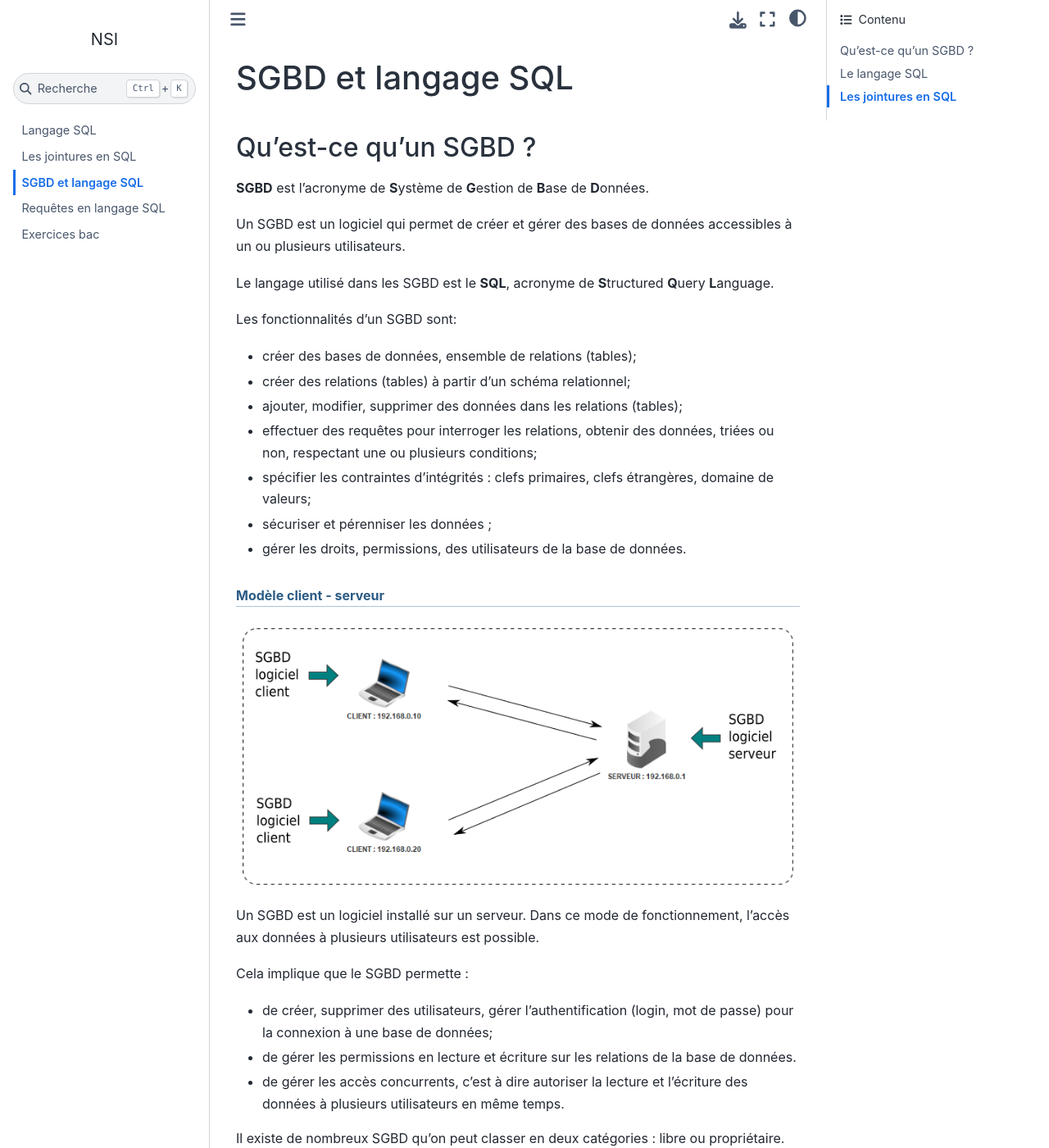
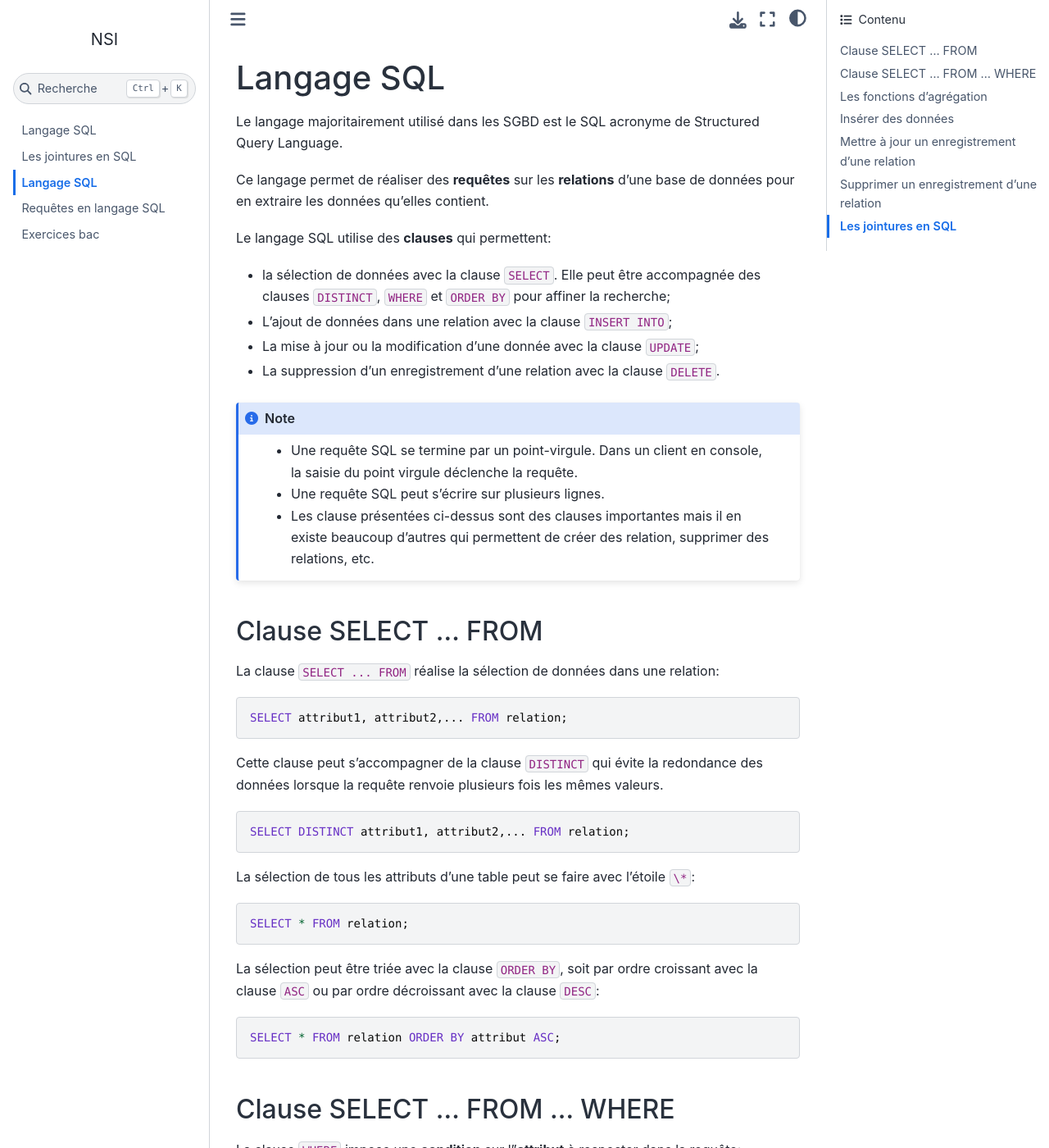
Before and after one commit to ychistel/tnsi_langage_sql, a Sphinx documentation site: the page built from source/content/cours.rst, in a window 1280 px wide and 1400 px high. Shown: the whole window at 82% size. Built offline with Sphinx 7.4.7 and the Sphinx Book theme 1.1.4, drawn with Linux system fonts in a browser that asks for light colours; some of the changed text lies outside the part shown.

Commit message:
mise à jour langage sql

```diff
--- a/source/content/cours.rst
+++ b/source/content/cours.rst
@@ -1,84 +1,13 @@
-.. TNSI
+Langage SQL
+===========
 
-.. toctree::
-   :maxdepth: 1
+Le langage majoritairement utilisé dans les SGBD est le SQL acronyme de Structured Query Language.
 
-SGBD et langage SQL
-===================
-
-Qu'est-ce qu'un SGBD ?
-----------------------
-
-
-**SGBD** est l'acronyme de **S**\ ystème de **G**\ estion de **B**\ ase de **D**\ onnées.
-
-Un SGBD est un logiciel qui permet de créer et gérer des bases de
-données accessibles à un ou plusieurs utilisateurs.
-
-Le langage utilisé dans les SGBD est le **SQL**, acronyme de
-**S**\ tructured **Q**\ uery **L**\ anguage.
-
-Les fonctionnalités d'un SGBD sont:
-
--  créer des bases de données, ensemble de relations (tables);
--  créer des relations (tables) à partir d'un schéma relationnel;
--  ajouter, modifier, supprimer des données dans les relations
-   (tables);
--  effectuer des requêtes pour interroger les relations, obtenir des
-   données, triées ou non, respectant une ou plusieurs conditions;
--  spécifier les contraintes d'intégrités : clefs primaires, clefs
-   étrangères, domaine de valeurs;
--  sécuriser et pérenniser les données ;
--  gérer les droits, permissions, des utilisateurs de la base de
-   données.
-
-.. rubric:: Modèle client - serveur
-   :name: modèle-client---serveur
-
-.. figure:: ../img/client_serveur.png
-   :align: center
-
-Un SGBD est un logiciel installé sur un serveur. Dans ce mode de
-fonctionnement, l'accès aux données à plusieurs utilisateurs est
-possible.
-
-Cela implique que le SGBD permette :
-
--  de créer, supprimer des utilisateurs, gérer l'authentification
-   (login, mot de passe) pour la connexion à une base de données;
--  de gérer les permissions en lecture et écriture sur les relations
-   de la base de données.
--  de gérer les accès concurrents, c'est à dire autoriser la lecture
-   et l'écriture des données à plusieurs utilisateurs en même temps.
-
-Il existe de nombreux SGBD qu'on peut classer en deux catégories :
-libre ou propriétaire.
-
--  Parmi les logiciels libres : MySQL, PostgreSQL, MariaDB;
--  Parmi les logiciels propriétaires : ORACLE et Microsoft SQL Server
-
-.. rubric:: Modèle embarqué
-   :name: modèle-embarqué
-
-**SQLITE** est un SGBD qui a la particularité de s'installer sur
-toute plateforme en mode dit embarqué (non serveur). Cela permet de
-gérer des bases de données sur une machine personnelle, très utile
-pour le développement.
-
-
-Le langage SQL
---------------
-
-Le langage majoritairement utilisé dans les SGBD est le SQL :
-Structured Query Language.
-
-Ce langage permet de réaliser des **requêtes** sur les **relations**
-d'une base de données pour en extraire les données qu'elles contient.
+Ce langage permet de réaliser des **requêtes** sur les **relations** d'une base de données pour en extraire les données qu'elles contient.
 
 Le langage SQL utilise des **clauses** qui permettent:
 
--  la sélection de données avec la clause ``SELECT``. Elle peut être accompagnée des clauses ``DISTINCT``, ``WHERE`` et
-   ``ORDER BY`` pour affiner la recherche;
+-  la sélection de données avec la clause ``SELECT``. Elle peut être accompagnée des clauses ``DISTINCT``, ``WHERE`` et ``ORDER BY`` pour affiner la recherche;
 -  L'ajout de données dans une relation avec la clause ``INSERT INTO``;
 -  La mise à jour ou la modification d'une donnée avec la clause ``UPDATE``;
 -  La suppression d'un enregistrement d'une relation avec la clause ``DELETE``.
@@ -87,11 +16,10 @@ Le langage SQL utilise des **clauses** qui permettent:
 
    -  Une requête SQL se termine par un point-virgule. Dans un client en console, la saisie du point virgule déclenche la requête.
    -  Une requête SQL peut s'écrire sur plusieurs lignes.
-   -  Les clause présentées ci-dessus sont des clauses importantes mais il en existe beaucoup d'autres qui permettent de créer des
-      relation, supprimer des relations, etc.
+   -  Les clause présentées ci-dessus sont des clauses importantes mais il en existe beaucoup d'autres qui permettent de créer des relation, supprimer des relations, etc.
 
 Clause SELECT ... FROM
-**********************
+----------------------
 
 La clause ``SELECT ... FROM`` réalise la sélection de données dans une relation:
 
@@ -121,7 +49,7 @@ décroissant avec la clause ``DESC``:
 
 
 Clause SELECT ... FROM ... WHERE
-*********************************
+--------------------------------
 
 La clause ``WHERE`` impose une **condition** sur l'**attribut** à respecter dans la requête:
 
@@ -219,15 +147,14 @@ Les principaux opérateurs utilisés dans les conditions sont rassemblés dans l
 
 
 Les fonctions d'agrégation
-**************************
+---------------------------
 
 Les fonctions d'agrégation permettent d'effectuer quelques statistiques sur les relations d'une base de données. Les principales
 fonctions sont les suivantes :
 
 -  ``AVG()`` pour calculer la moyenne des valeurs d'un attribut;
 -  ``COUNT()`` pour compter le nombre d'enregistrements sur une table ou un un attribut précisé;
--  ``MAX()`` pour récupérer la valeur maximum d'un attribut sur un ensemble de ligne. Cela s'applique à la fois pour des données
-   numériques ou alphanumériques;
+-  ``MAX()`` pour récupérer la valeur maximum d'un attribut sur un ensemble de ligne. Cela s'applique à la fois pour des données numériques ou alphanumériques;
 -  ``MIN()`` pour récupérer la valeur minimum de la même manière que ``MAX()``;
 -  ``SUM()`` pour calculer la somme de valeurs sur un ensemble d'enregistrements.
 
@@ -238,10 +165,9 @@ Ces fonctions se placent juste après la clause ``SELECT``. La requête peut êt
    SELECT Fonction agrégation FROM relation WHERE condition(s);
 
 Insérer des données
-*******************
+-------------------
 
-La clause ``INSERT INTO ... VALUES ...`` ajoute un enregistrement (tuple) à une relation. Il faut indiquer le nom de la
-relation en précisant les attributs, entre parenthèses, et indiquer les valeurs à ajouter entre parenthèses.
+La clause ``INSERT INTO ... VALUES ...`` ajoute un enregistrement (tuple) à une relation. Il faut indiquer le nom de la relation en précisant les attributs, entre parenthèses, et indiquer les valeurs à ajouter entre parenthèses.
 
 .. code:: sql
 
@@ -273,10 +199,9 @@ Dans la même requête, il est possible d'ajouter plusieurs nouveaux enregistrem
    #. On peut mettre les attributs dans un ordre différent en prenant soin de mettre les valeurs dans le même ordre.
 
 Mettre à jour un enregistrement d'une relation
-**********************************************
+----------------------------------------------
 
-La clause ``UPDATE`` permet de mettre à jour une relation en modifiant des valeurs. La requête doit préciser l'attribut
-à modifier avec sa nouvelle valeur et le même attribut avec son ancienne valeur sous la forme d'une condition.
+La clause ``UPDATE`` permet de mettre à jour une relation en modifiant des valeurs. La requête doit préciser l'attribut à modifier avec sa nouvelle valeur et le même attribut avec son ancienne valeur sous la forme d'une condition.
 
 La syntaxe est la suivante:
 
@@ -297,7 +222,7 @@ seront tous mis à jour avec la nouvelle valeur.
 
 
 Supprimer un enregistrement d'une relation
-******************************************
+------------------------------------------
 
 La clause ``DELETE FROM`` supprime un enregistrement. Cette clause s'accompagne d'une condition pour déterminer les
 enregistrements à supprimer. La requête SQL est exécutée sans demande de confirmation.
@@ -325,8 +250,7 @@ La syntaxe est la suivante:
 Les jointures en SQL
 --------------------
 
-Les données à recueillir peuvent se situées dans des relations différentes. Pour les obtenir, il est donc nécessaire de
-joindre les relations.
+Les données à recueillir peuvent se situées dans des relations différentes. Pour les obtenir, il est donc nécessaire de joindre les relations.
 
 La clause ``JOIN`` permet de rassembler deux ou plusieurs relations à l'aide des **clés étrangères**.
 
```
Also changed, not shown: source/nb/exercice-1/exercice-1.ipynb.
